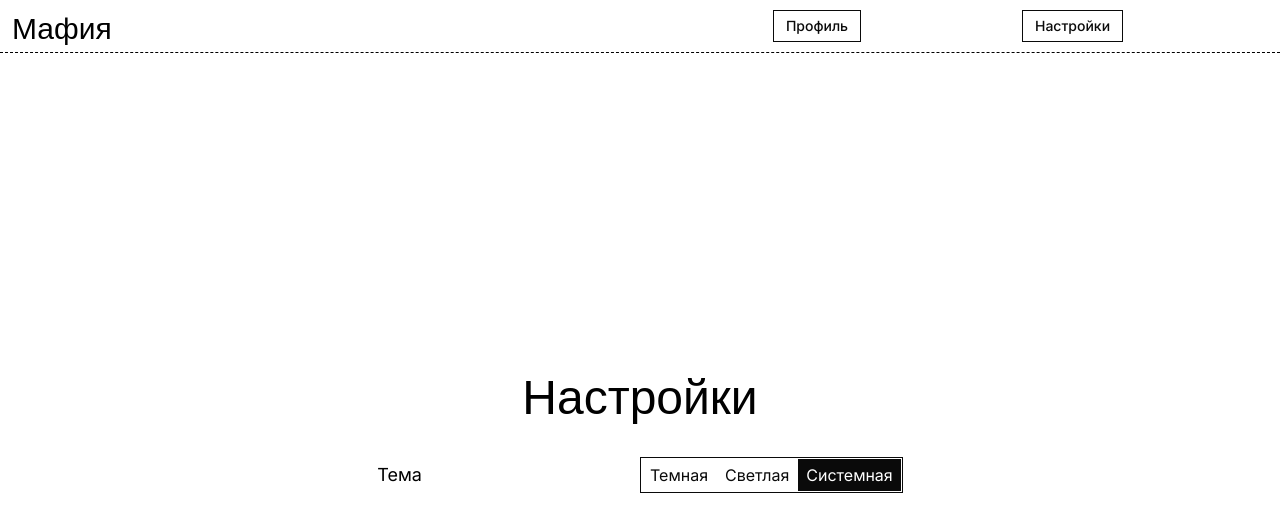
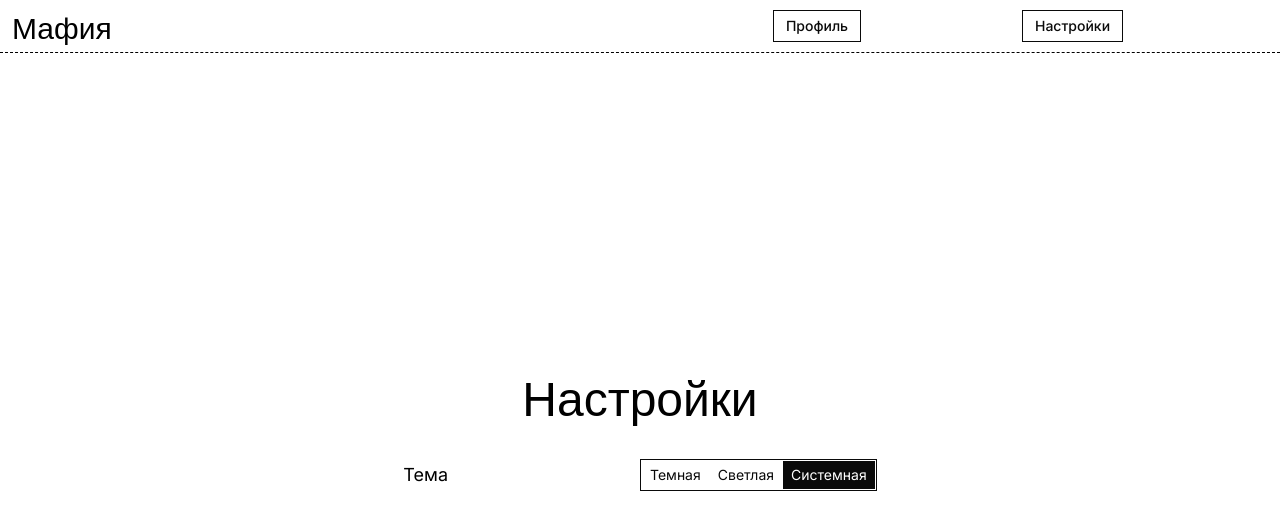
Before and after one commit to decisivestrike/mafia-client, a Next.js app: page /settings in a window 1280 px wide. Shown: the top 532 px of the page. Built offline with nearby package versions, Linux system fonts and the light colour scheme.

Commit message:
perf: optimize ThemeToggleGroup

```diff
--- a/src/features/theme/components/ThemeToggleGroup.tsx
+++ b/src/features/theme/components/ThemeToggleGroup.tsx
@@ -1,17 +1,20 @@
 'use client';
 
 import { useTheme } from 'next-themes';
-import { useCallback } from 'react';
+import { useCallback, useMemo } from 'react';
 import { Toggle, ToggleGroup } from '@/shared/components';
 import { useIsHydrated } from '@/shared/hooks';
 
-type Theme = 'dark' | 'light' | 'system';
+import type { Theme } from '..';
 
 export function ThemeToggleGroup() {
   const isHydrated = useIsHydrated();
   const { theme, setTheme } = useTheme();
 
-  const themeValue = theme !== undefined ? ([theme] as Theme[]) : undefined;
+  const themeValue = useMemo<Theme[]>(
+    () => (isHydrated ? [theme as Theme] : []),
+    [theme, isHydrated],
+  );
 
   const onThemeChange = useCallback(
     function (groupValue: Theme[]) {
@@ -24,10 +27,6 @@ export function ThemeToggleGroup() {
     [setTheme],
   );
 
-  if (!isHydrated) {
-    return null;
-  }
-
   return (
     <ToggleGroup<Theme>
       aria-label="Theme"
@@ -37,7 +36,7 @@ export function ThemeToggleGroup() {
       <Toggle<Theme>
         aria-label="Align left"
         value="dark"
-        className="px-2 py-1"
+        className="px-2 py-1 text-sm"
         variant="primary"
       >
         Темная
@@ -45,7 +44,7 @@ export function ThemeToggleGroup() {
       <Toggle<Theme>
         aria-label="Align center"
         value="light"
-        className="px-2 py-1"
+        className="px-2 py-1 text-sm"
         variant="primary"
       >
         Светлая
@@ -53,7 +52,7 @@ export function ThemeToggleGroup() {
       <Toggle<Theme>
         aria-label="Align right"
         value="system"
-        className="px-2 py-1"
+        className="px-2 py-1 text-sm"
         variant="primary"
       >
         Системная
--- a/src/features/theme/index.ts
+++ b/src/features/theme/index.ts
@@ -1,2 +1,4 @@
 export { ThemeToggleGroup } from './components/ThemeToggleGroup';
 export { ThemeProvider } from './providers/ThemeProvider';
+
+export type Theme = 'light' | 'dark' | 'system';
```
